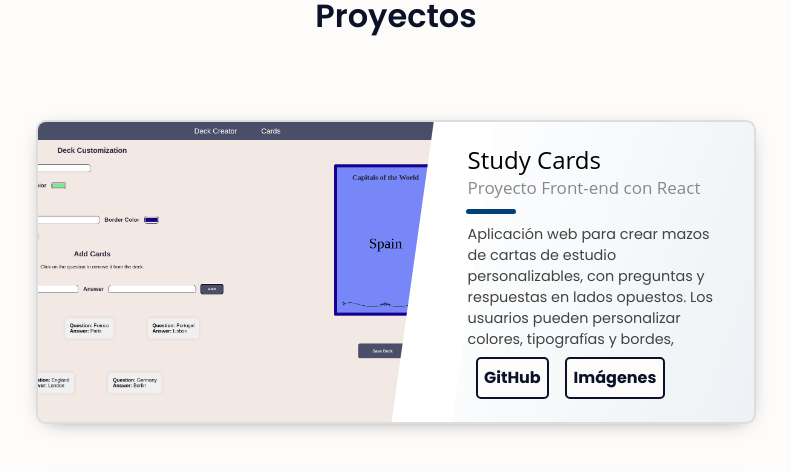
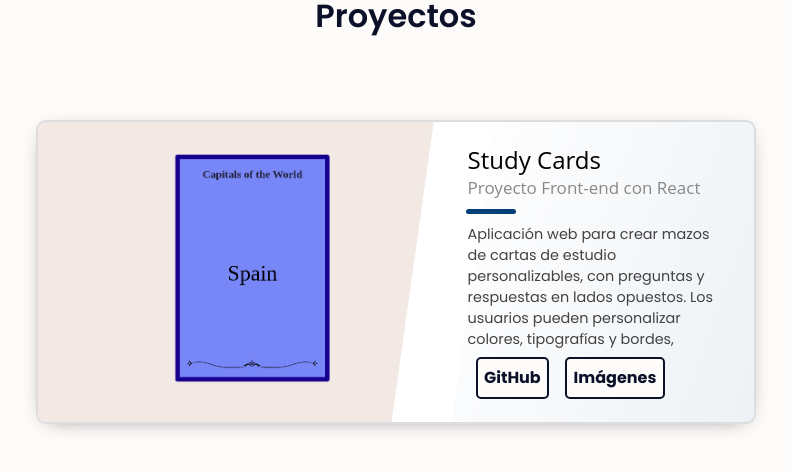
Before and after one commit to Danieldcn05/portfolio, a React (Vite) app: page / in a window 1280 px wide. Shown: the part 2200-2672 px from the top of the page, without its empty margins (244-1035 px from the left). Built offline with nearby package versions, Linux system fonts and the light colour scheme.

Commit message:
Enhance ImageGallery component with dynamic image handling and styling adjustments

```diff
--- a/src/App.jsx
+++ b/src/App.jsx
@@ -5,7 +5,7 @@ import TechCardList from './components/TechCardList/TechCardList';
 import SocialMenu from './components/SocialMenu/SocialMenu';
 import ProyectoList from './components/ProyectosList/ProyectoList';
 import Contact from './components/Contact/Contact';
-import ImageGallery from './components/ImageGallery/ImageGallery';
+
 
 import ang from './assets/images/logo_ang.png';
 import bd from './assets/images/logo_bd.png';
@@ -18,6 +18,9 @@ import react from './assets/images/logo_react.png';
 import spring from './assets/images/logo_spring.png';
 
 import studyCard1 from './assets/images/study_cards_1.png';
+import studyCard2 from './assets/images/study_cards_2.png';
+import studyCard3 from './assets/images/study_cards_3.png';
+
 
 const techs = [
   { logo: js, name: 'JavaScript', info: 'Domino JavaScript, uno de los lenguajes más usados, aplicándolo tanto en frontend (React, Angular) como en backend (Node.js). Manejo funcionalidades avanzadas como manipulación del DOM, promesas, asincronía, módulos ES6+ y llamadas API. Mi experiencia abarca desde el desarrollo de interfaces dinámicas hasta la creación de servicios eficientes del lado del servidor.' },
@@ -35,21 +38,11 @@ const techs = [
 
 
 function App() {
-  const [showGallery, setShowGallery] = useState(false);
-
-  const handleOpenGallery = () => {
-    setShowGallery(true);
-    console.log('open gallery');
-  };
-
-  const handleCloseGallery = () => {
-    setShowGallery(false);
-  };
 
   const proyectos = [
-    { name: 'Study Cards', subtitle: 'Proyecto Front-end con React', img: studyCard1, linkGit: 'https://github.com/Danieldcn05/card_study', info: 'Aplicación web para crear mazos de cartas de estudio personalizables, con preguntas y respuestas en lados opuestos. Los usuarios pueden personalizar colores, tipografías y bordes, además de exportar e importar los mazos en formato JSON para facilitar su gestión y uso en distintos dispositivos. Desarrollada con React, ofrece una experiencia intuitiva para potenciar el aprendizaje.', handleOpenGallery: handleOpenGallery },
-    { name: 'Time Tracker', subtitle: 'Proyecto Full Stack con Python', img: 'https://picsum.photos/800/600?image=1042', linkGit: 'https://github.com', info: 'Lorem ipsum dolor sit amet, consectetur adipiscing elit. Phasellus vitae augue porttitor, pulvinar arcu at, rutrum arcu. Praesent scelerisque rhoncus gravida. Aenean dictum accumsan est, non rhoncus sapien. Praesent sed porttitor eros, ut hendrerit augue. Vestibulum ante ipsum primis in faucibus orci luctus et ultrices posuere cubilia curae; Nam non vulputate diam, ut ultricies leo. Nunc fermentum enim elit, ac aliquam massa blandit ut.', handleOpenGallery: handleOpenGallery  },
-    { name: 'Mi Portfolio', subtitle: 'Proyecto Front-end con React', img: 'https://picsum.photos/800/600?image=1043', linkGit: 'https://github.com', info: 'Lorem ipsum dolor sit amet, consectetur adipiscing elit. Phasellus vitae augue porttitor, pulvinar arcu at, rutrum arcu. Praesent scelerisque rhoncus gravida. Aenean dictum accumsan est, non rhoncus sapien. Praesent sed porttitor eros, ut hendrerit augue. Vestibulum ante ipsum primis in faucibus orci luctus et ultrices posuere cubilia curae; Nam non vulputate diam, ut ultricies leo. Nunc fermentum enim elit, ac aliquam massa blandit ut.', handleOpenGallery: handleOpenGallery  }
+    { name: 'Study Cards', subtitle: 'Proyecto Front-end con React', img: studyCard3, linkGit: 'https://github.com/Danieldcn05/card_study', info: 'Aplicación web para crear mazos de cartas de estudio personalizables, con preguntas y respuestas en lados opuestos. Los usuarios pueden personalizar colores, tipografías y bordes, además de exportar e importar los mazos en formato JSON para facilitar su gestión y uso en distintos dispositivos. Desarrollada con React, ofrece una experiencia intuitiva para potenciar el aprendizaje.', images: [studyCard1, studyCard2, studyCard3] },
+    { name: 'Time Tracker', subtitle: 'Proyecto Full Stack con Python', img: 'https://picsum.photos/800/600?image=1042', linkGit: 'https://github.com', info: 'Lorem ipsum dolor sit amet, consectetur adipiscing elit. Phasellus vitae augue porttitor, pulvinar arcu at, rutrum arcu. Praesent scelerisque rhoncus gravida. Aenean dictum accumsan est, non rhoncus sapien. Praesent sed porttitor eros, ut hendrerit augue. Vestibulum ante ipsum primis in faucibus orci luctus et ultrices posuere cubilia curae; Nam non vulputate diam, ut ultricies leo. Nunc fermentum enim elit, ac aliquam massa blandit ut.', images: [] },
+    { name: 'Mi Portfolio', subtitle: 'Proyecto Front-end con React', img: 'https://picsum.photos/800/600?image=1043', linkGit: 'https://github.com', info: 'Lorem ipsum dolor sit amet, consectetur adipiscing elit. Phasellus vitae augue porttitor, pulvinar arcu at, rutrum arcu. Praesent scelerisque rhoncus gravida. Aenean dictum accumsan est, non rhoncus sapien. Praesent sed porttitor eros, ut hendrerit augue. Vestibulum ante ipsum primis in faucibus orci luctus et ultrices posuere cubilia curae; Nam non vulputate diam, ut ultricies leo. Nunc fermentum enim elit, ac aliquam massa blandit ut.',  images: [] },
   ];
 
   return (
@@ -60,7 +53,6 @@ function App() {
       <TechCardList techs={techs} />
 
       <ProyectoList proyectos={proyectos} />
-      <ImageGallery show={showGallery} onClose={handleCloseGallery} />
 
       <Contact />
     </div>
--- a/src/components/ImageGallery/ImageGallery.css
+++ b/src/components/ImageGallery/ImageGallery.css
@@ -18,8 +18,8 @@
     border-radius: 10px;
     text-align: center;
     position: relative;
-    max-width: 500px;
-    width: 100%;
+    width: 80rem;
+    height: 50rem;
 }
 
 .close-button {
@@ -34,3 +34,15 @@
 .no-scroll {
     overflow: hidden;
 }
+
+.splide{
+    width: 100%;
+    height: 100%;
+}
+
+.splide__slide img {
+    width: 70rem;
+    height: 40rem;
+    object-fit: cover;
+
+}
--- a/src/components/ImageGallery/ImageGallery.jsx
+++ b/src/components/ImageGallery/ImageGallery.jsx
@@ -4,7 +4,7 @@ import { Splide, SplideSlide } from '@splidejs/react-splide';
 import '@splidejs/react-splide/css';
 
 
-const ImageGallery = ({ show, onClose }) => {
+const ImageGallery = ({ show, onClose, images }) => {
     useEffect(() => {
         if (show) {
             document.body.classList.add('no-scroll');
@@ -27,10 +27,13 @@ const ImageGallery = ({ show, onClose }) => {
                 <span className="close-button" onClick={onClose}>&times;</span>
                 <Splide aria-label="My Favorite Images">
                     <SplideSlide>
-                        <img src="https://picsum.photos/200/300" alt="Image 1" />
+                        <img src={images[0]} alt="Image 1" />
                     </SplideSlide>
                     <SplideSlide>
-                        <img src="https://picsum.photos/200/300" alt="Image 2" />
+                        <img src={images[1]} alt="Image 2" />
+                    </SplideSlide>
+                    <SplideSlide>
+                        <img src={images[2]} alt="Image 2" />
                     </SplideSlide>
                 </Splide>
             </div>
--- a/src/components/ProyectosList/ProyectoList.jsx
+++ b/src/components/ProyectosList/ProyectoList.jsx
@@ -1,16 +1,39 @@
-import React from 'react';
+import React, { useState } from 'react';
 import Proyecto from '../Proyecto/Proyecto';
 import './ProyectoList.css';
+import ImageGallery from '../ImageGallery/ImageGallery';
 
 const ProyectoList = ({ proyectos }) => {
+  const [showGallery, setShowGallery] = useState(false);
+  const [selectedImages, setSelectedImages] = useState([]);
+
+  const handleOpenGallery = (images) => {
+    setSelectedImages(images);
+    setShowGallery(true);
+    console.log('open gallery');
+  };
+
+  const handleCloseGallery = () => {
+    setShowGallery(false);
+  };
+
   return (
     <div className='cont-p' id='proyectos'>
-        <h2>Proyectos</h2>
-        <div className="tech-card-list">
+      <h2>Proyectos</h2>
+      <div className="tech-card-list">
         {proyectos.map((proyecto, index) => (
-            <Proyecto key={index} name={proyecto.name} info={proyecto.info} img={proyecto.img} linkGit={proyecto.linkGit} subtitle={proyecto.subtitle} onOpenGallery={proyecto.handleOpenGallery} />
+          <Proyecto
+            key={index}
+            name={proyecto.name}
+            info={proyecto.info}
+            img={proyecto.img}
+            linkGit={proyecto.linkGit}
+            subtitle={proyecto.subtitle}
+            onOpenGallery={() => handleOpenGallery(proyecto.images)}
+          />
         ))}
-        </div>
+      </div>
+      <ImageGallery show={showGallery} onClose={handleCloseGallery} images={selectedImages} />
     </div>
   );
 };
```
Also changed, not shown: src/assets/images/study_cards_3.png (added).
